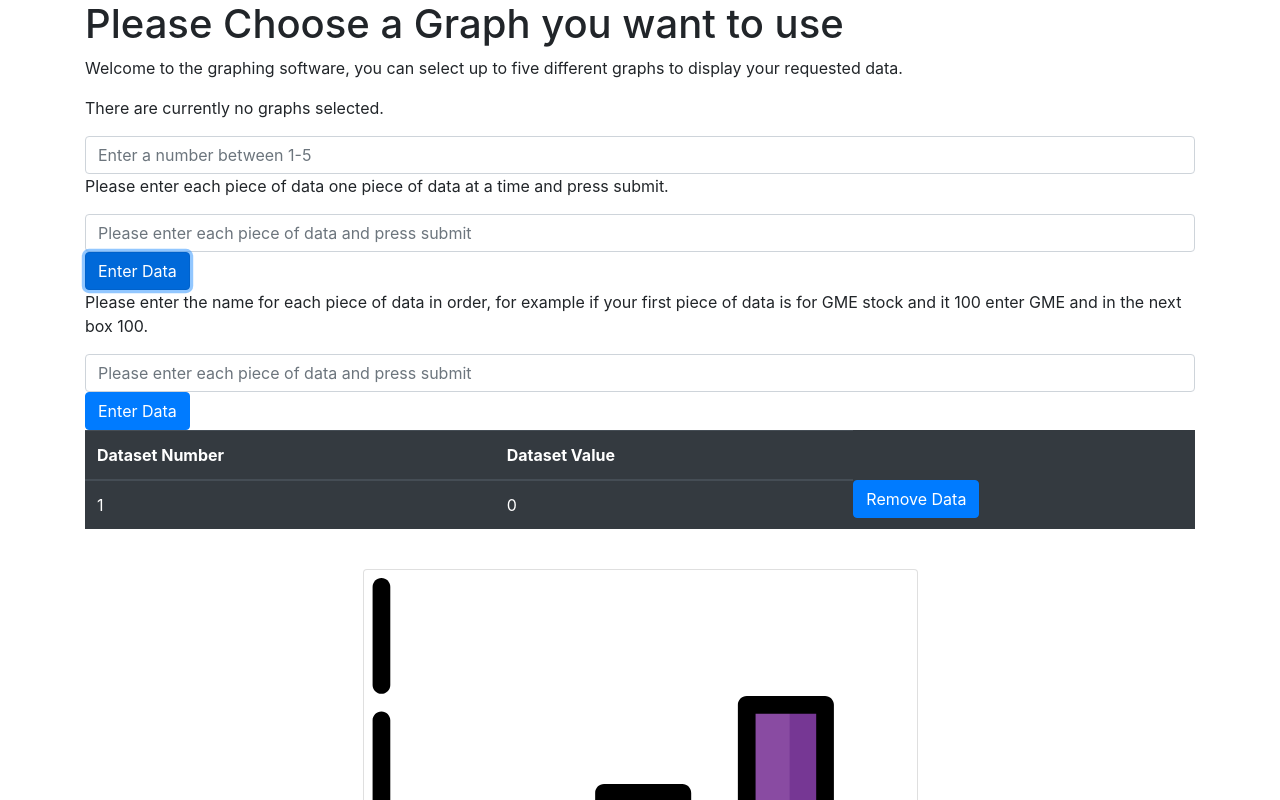
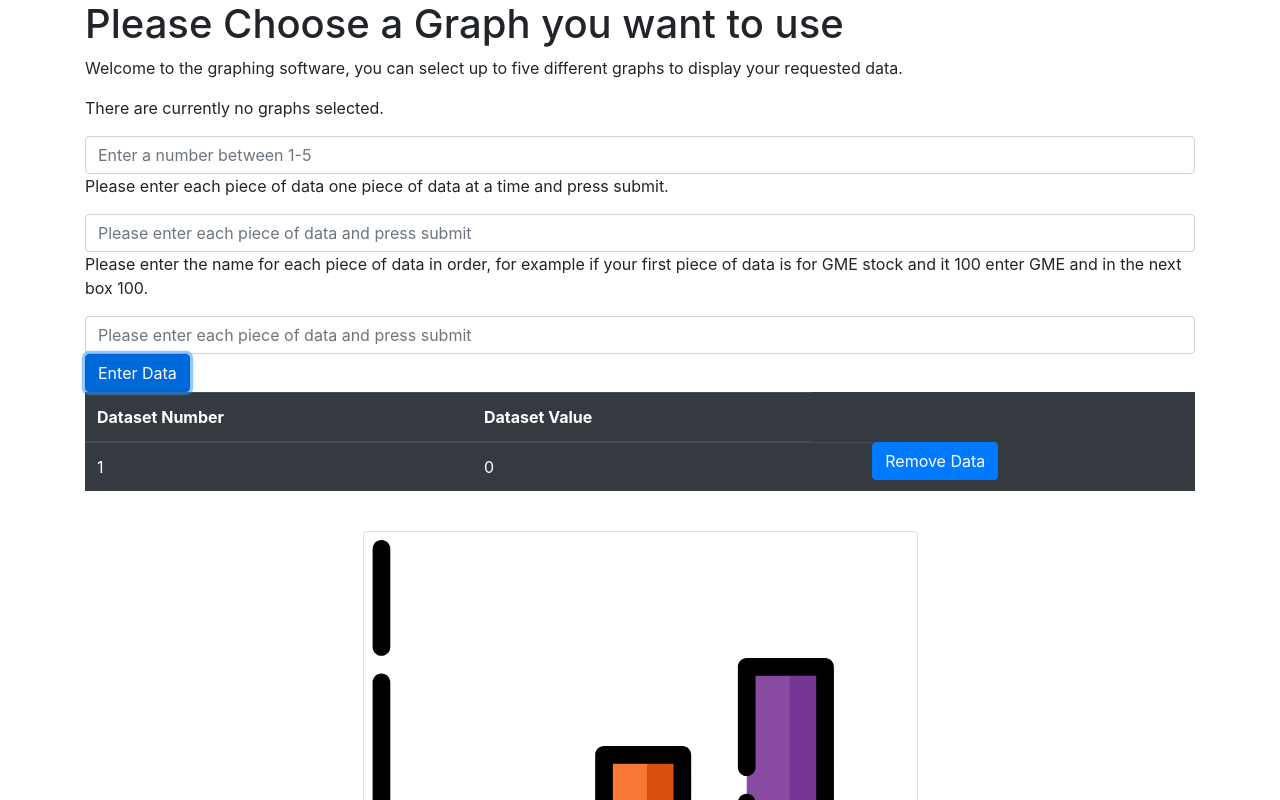
Before and after one commit to jamieTardi/graphing, a React (Create React App) app: page /graph-choice in a window 1280 px wide. Both pictures are taken after a click on the button "Enter Data". Shown: the top 800 px of the page. Built offline with nearby package versions, Linux system fonts and the light colour scheme.

Commit message:
created array of objects for graphing data

```diff
--- a/package.json
+++ b/package.json
@@ -17,6 +17,7 @@
     "react-router-dom": "^5.2.0",
     "react-scripts": "4.0.3",
     "reactstrap": "^8.9.0",
+    "uuid": "^8.3.2",
     "web-vitals": "^1.1.0"
   },
   "scripts": {
--- a/src/App.js
+++ b/src/App.js
@@ -40,6 +40,8 @@ function App() {
 						setEnterData={setEnterData}
 						graphData={graphData}
 						setGraphData={setGraphData}
+						dataName={dataName}
+						setDataName={setDataName}
 					/>
 				</Route>
 			</Switch>
--- a/src/components/DataTable.jsx
+++ b/src/components/DataTable.jsx
@@ -15,8 +15,10 @@ const DataTable = ({ graphData }) => {
 					<tbody>
 						{graphData.map((value, index) => (
 							<tr>
+								{console.log(value)}
 								<td>{++index}</td>
-								<td>{value}</td>
+								<td>{value.dataNumber}</td>
+								<td>{value.dataName}</td>
 								<Button class='btn-danger btn'>Remove Data</Button>
 							</tr>
 						))}
--- a/src/pages/GraphChoice.jsx
+++ b/src/pages/GraphChoice.jsx
@@ -2,6 +2,7 @@ import React, { useState } from 'react';
 import { Button, Container, Row, Col, Table } from 'react-bootstrap';
 import { NoGraphs, Graphs, DataTable } from '../components/index';
 import Draggable from 'react-draggable';
+import { v4 as uuidv4 } from 'uuid';
 
 const GraphChoice = ({
 	companyName,
@@ -11,11 +12,11 @@ const GraphChoice = ({
 	setEnterData,
 	graphData,
 	setGraphData,
+	dataName,
+	setDataName,
 }) => {
 	const [numberOfGraphs, setNumberOfGraphs] = useState(0);
 	const [listOfGraphs, setListOfGraphs] = useState(null);
-
-	console.log(graphData);
 
 	const numberOfGraphsHandler = (e) => {
 		console.log(e.target.value);
@@ -35,9 +36,19 @@ const GraphChoice = ({
 	const handleEnterData = (e) => {
 		setEnterData(e.target.value);
 	};
+	const handleEnterDataName = (e) => {
+		setDataName(e.target.value);
+	};
 
-	const handleSubmitData = (e) => {
-		setGraphData([...graphData, enterData]);
+	const handleSubmitData = () => {
+		setGraphData([
+			...graphData,
+			{
+				id: uuidv4(),
+				dataName: dataName,
+				dataNumber: enterData,
+			},
+		]);
 		console.log(graphData);
 	};
 
@@ -105,9 +116,6 @@ const GraphChoice = ({
 							onChange={handleEnterData}
 							type='number'
 						/>
-						<Button onClick={handleSubmitData} type='reset'>
-							Enter Data
-						</Button>
 					</Col>
 				</Row>
 				<Row>
@@ -120,7 +128,7 @@ const GraphChoice = ({
 						<input
 							className='form-control'
 							placeholder='Please enter each piece of data and press submit'
-							onChange={handleEnterData}
+							onChange={handleEnterDataName}
 							type='text'
 						/>
 						<Button onClick={handleSubmitData} type='reset'>
```
Also changed, not shown: 1 other file (tests, documents, lock files or other folders).
